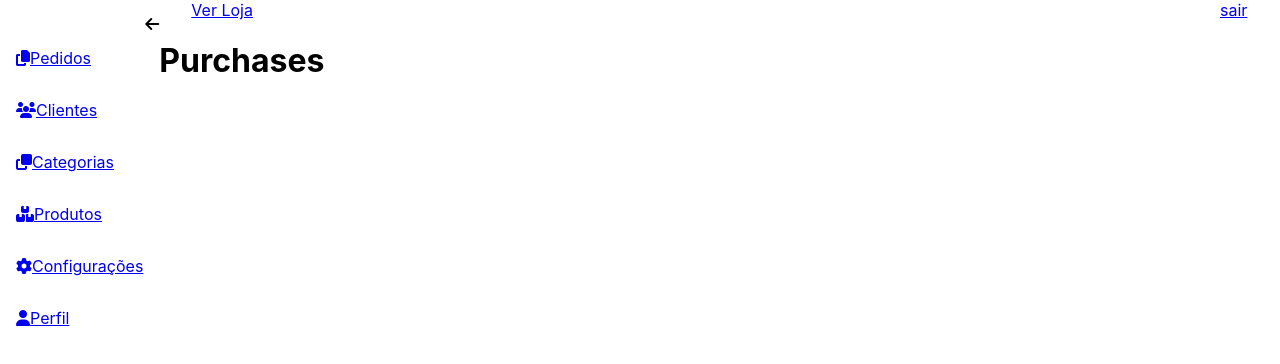
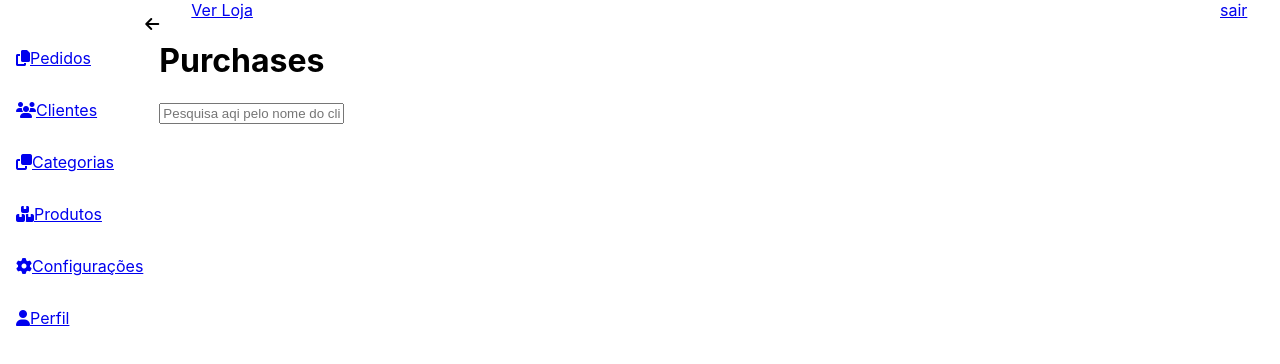
Before and after one commit to vhfuly/ecommerce-dashboard, a React (Create React App) app: page /#/ in a window 1280 px wide. Shown: the top 364 px of the page. Built offline with nearby package versions, Linux system fonts and the light colour scheme.

Commit message:
feat: create component search

```diff
--- /dev/null
+++ b/src/components/Imputs/Search.tsx
@@ -0,0 +1,15 @@
+import React from 'react';
+
+type Props = {
+  value: string;
+  placeholder: string;
+  onChange: any;
+}
+
+const Search: React.FC<Props> = props => (
+  <div className='search'>
+    <input {...props }/>
+  </div>
+)
+
+export default Search;
--- a/src/containers/Purchases/index.tsx
+++ b/src/containers/Purchases/index.tsx
@@ -1,11 +1,23 @@
-import React from 'react';
+import React, { useState } from 'react';
 import Title from '../../components/Text/Title';
+import Search from '../../components/Imputs/Search';
 
 
 const Purchases: React.FC = () => {
+  const [search, setSearch] = useState('');
+  const onChangeSearch = (event: React.ChangeEvent<HTMLInputElement>) => setSearch(event.target.value)
   return (
     <div className='Purchases'>
-      <Title type='h1' title='Purchases' />
+      <div className='card'>
+        <Title type ='h1' title='Purchases' />
+        <Search
+          value ={search}
+          placeholder={'Pesquisa aqi pelo nome do cliente ...'}
+          onChange={(event: React.ChangeEvent<HTMLInputElement>) => onChangeSearch(event) }
+        />
+        {/* <Table />
+        <Pagination /> */}
+      </div>
     </div>
   )
 }
```
